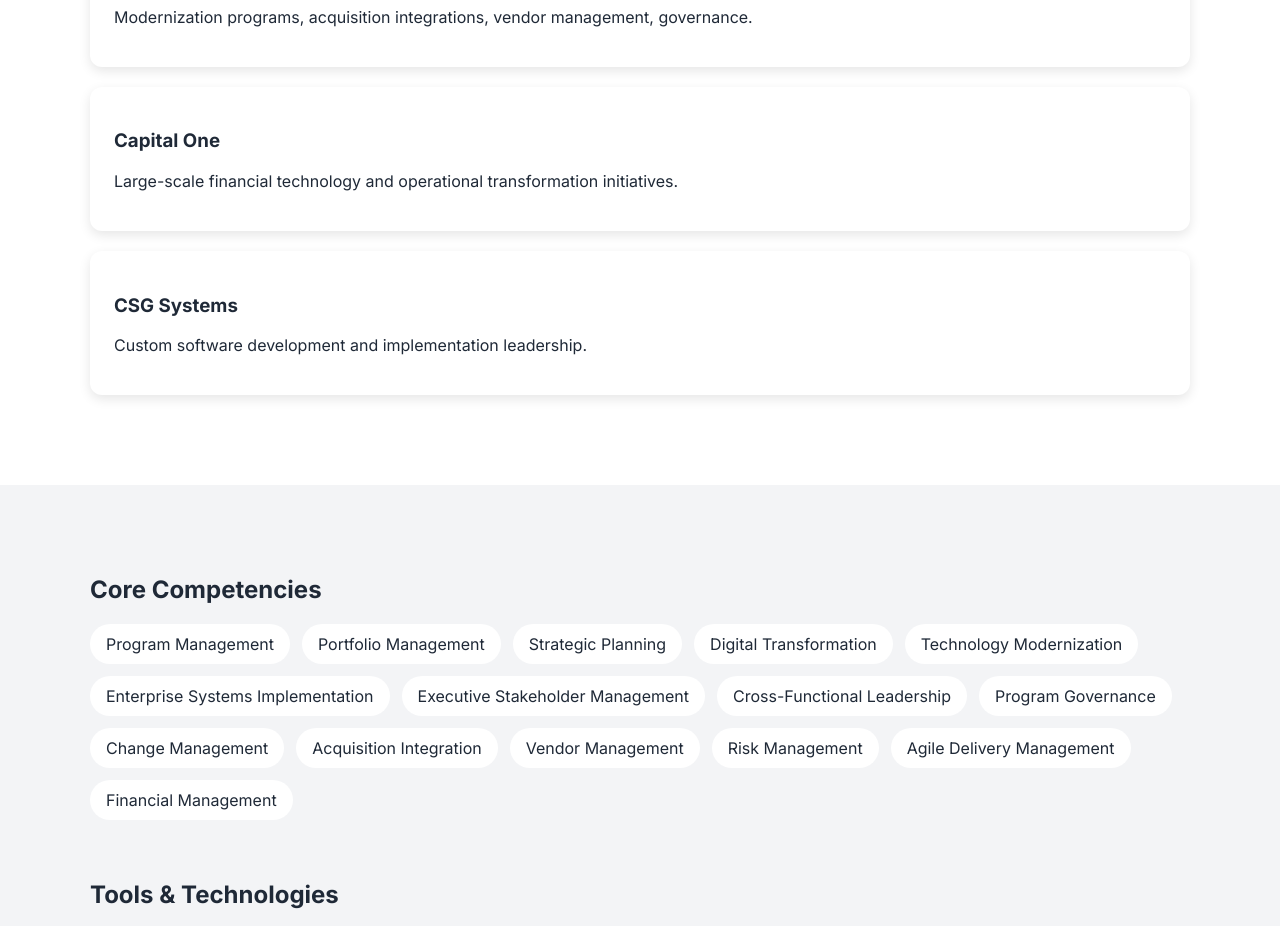
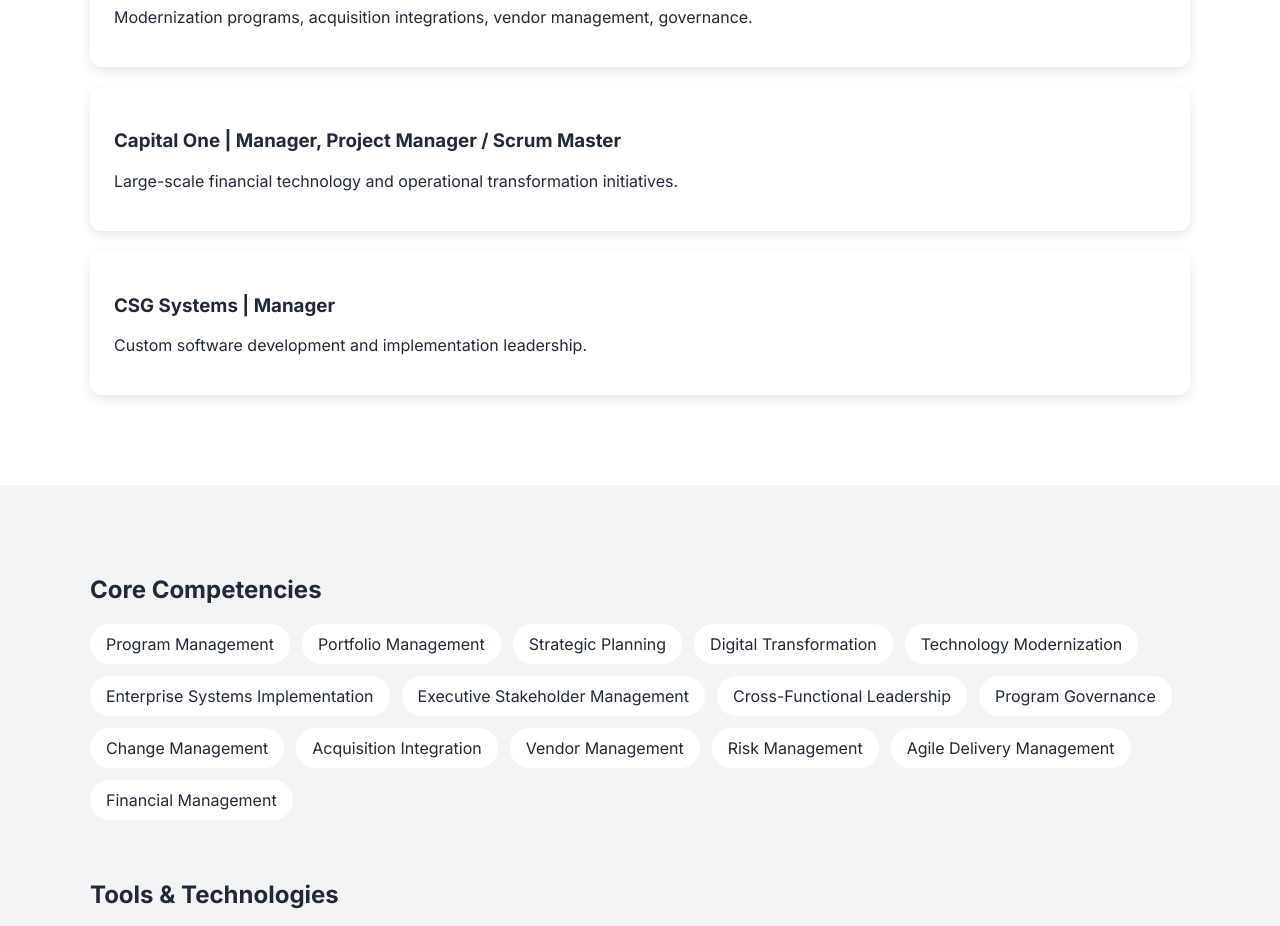
Before and after one commit to RobbPlemons/robbplemons.github.io, a plain HTML site: page index.html in a window 1280 px wide. Shown: the part 1500-2426 px from the top of the page. Drawn offline with Linux system fonts and the light colour scheme.

Commit message:
Update job titles and descriptions in experience section

```diff
--- a/index.html
+++ b/index.html
@@ -42,8 +42,8 @@
 <section id="experience" class="section"><div class="container"><h2>Experience</h2>
 <div class="card"><h3>CDW | Agile Delivery Lead / Release Train Engineer</h3><p>Enterprise delivery leadership, digital transformation, risk management, executive stakeholder engagement.</p></div>
 <div class="card"><h3>CDW | Program Manager</h3><p>Modernization programs, acquisition integrations, vendor management, governance.</p></div>
-<div class="card"><h3>Capital One</h3><p>Large-scale financial technology and operational transformation initiatives.</p></div>
-<div class="card"><h3>CSG Systems</h3><p>Custom software development and implementation leadership.</p></div>
+<div class="card"><h3>Capital One | Manager, Project Manager / Scrum Master</h3><p>Large-scale financial technology and operational transformation initiatives.</p></div>
+<div class="card"><h3>CSG Systems | Manager</h3><p>Custom software development and implementation leadership.</p></div>
 </div>
 </section>
 
```
